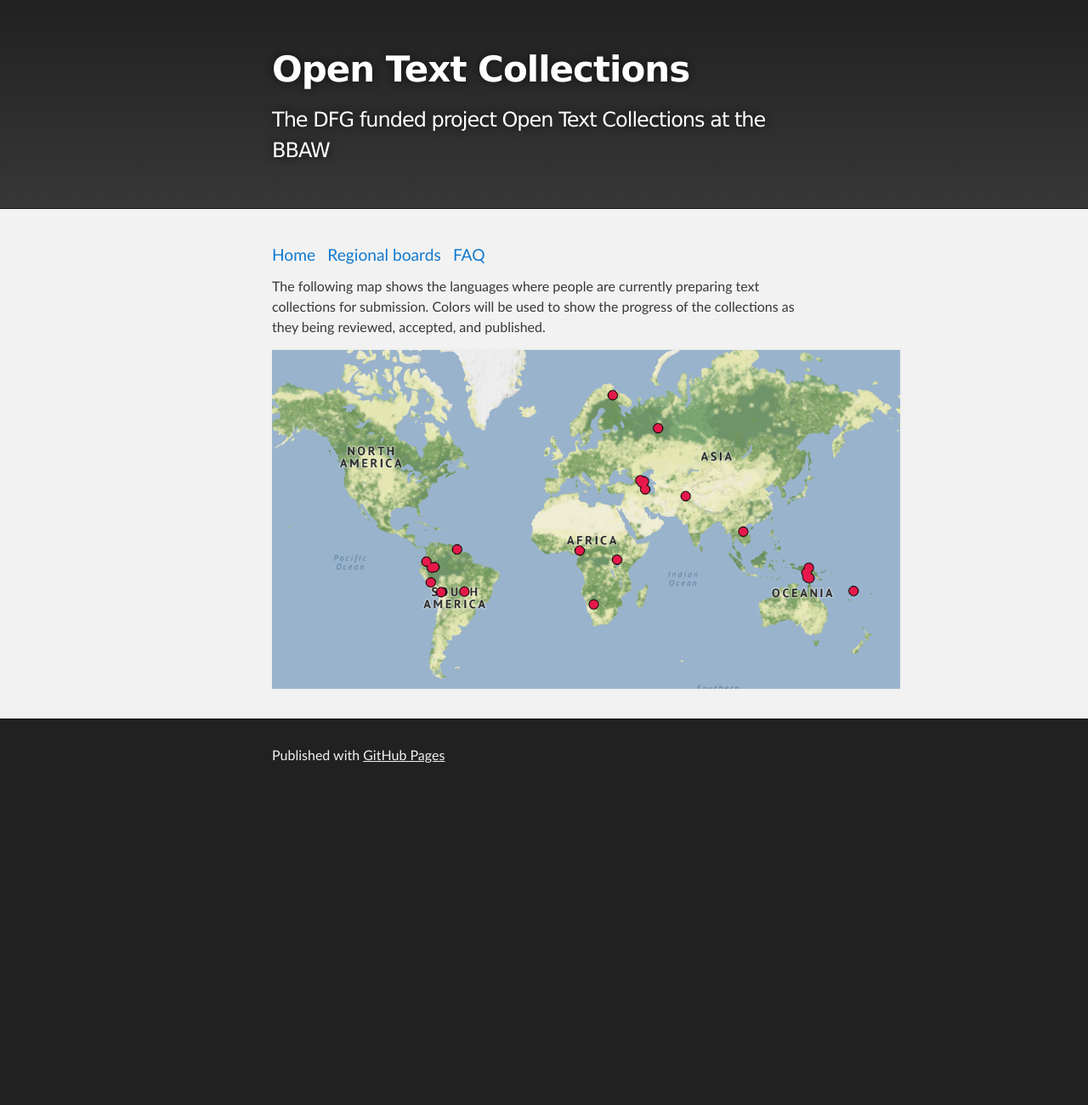
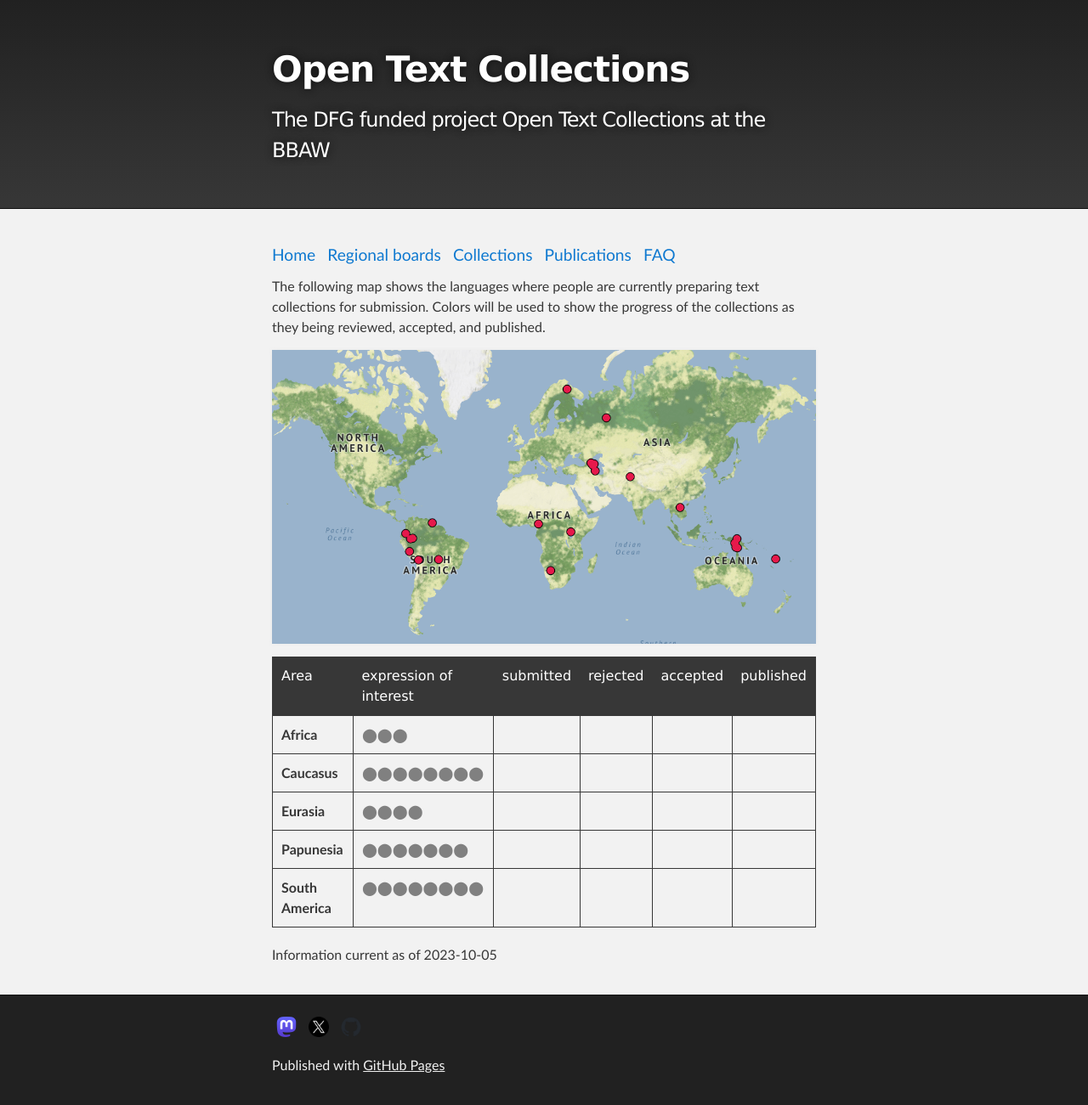
Before and after one commit to OpenTextCollections/opentextcollections.github.io, a Jekyll site: the page built from collections.md, in a window 1280 px wide. Shown: the whole page at 85% size. Built offline with Jekyll 4.4.1, drawn with Linux system fonts in a browser that asks for light colours; before the commit the page ends 936 px from its top, so only the background shows below that.

Commit message:
favicon, social media links, some width issues, progress markers for collections

```diff
--- a/_layouts/default.html
+++ b/_layouts/default.html
@@ -6,6 +6,7 @@
     <meta http-equiv="X-UA-Compatible" content="IE=edge">
     <meta name="viewport" content="width=device-width,maximum-scale=2">
     <link rel="stylesheet" type="text/css" media="screen" href="{{ '/assets/css/style.css?v=' | append: site.github.build_revision | relative_url }}">
+    <link rel="shortcut icon" type="image/png" href="/favicon.png">
 
 {% seo %}
     {% include head-custom.html %}
@@ -37,8 +38,9 @@
     <div id="tabs">
       <div><a href="/index">Home</div>
       <div><a href="/regionalboards">Regional boards</a></div>
-<!--       <div><a href="/collections">Collections</a></div> -->
+      <div><a href="/collections">Collections</a></div>
 <!--       <div><a href="/tools">Tools</a></div> -->
+      <div><a href="/publications">Publications</a></div>
       <div><a href="/faq">FAQ</a></div>
     </div>
         {{ content }}
@@ -51,6 +53,11 @@
         {% if site.github.is_project_page %}
         <p class="copyright">{{ site.title | default: site.github.repository_name }} maintained by <a href="{{ site.github.owner_url }}">{{ site.github.owner_name }}</a></p>
         {% endif %}
+        <span id="mastodon"><a href="https://fedihum.org/@otc"><img src="/imgs/fedihum.png"  style="border:none;box-shadow:none;margin:0px"   height="24px"/></a></span>
+        <span id="twitter"><a href="https://twitter.com/opentextcoll"><img src="/imgs/twitter.png" style="border:none;box-shadow:none;margin:0px;"  height="24px" /></a></span>
+        <span id="twitter"><a href="https://github.com/opentextcollection"><img src="/imgs/github.png" style="border:none;box-shadow:none;margin:0px;"  height="24px" /></a></span>
+<!--         <span id="instagram"></span> -->
+<!--         <span id="facebook"></span> -->
         <p>Published with <a href="https://pages.github.com">GitHub Pages</a></p>
       </footer>
     </div>
--- a/_sass/jekyll-theme-slate.scss
+++ b/_sass/jekyll-theme-slate.scss
@@ -497,3 +497,12 @@
 li strong{
     font-size:150%;
 }
+
+#pre_collection_table  table{
+  color: green;
+}
+
+
+table{
+  width:100%;
+}
--- a/collections.md
+++ b/collections.md
@@ -4,4 +4,17 @@
 
 The following map shows the languages where people are currently preparing text collections for submission. Colors will be used to show the progress of the collections as they being reviewed, accepted, and published.
 
-![a world map showing 28 red dots representing languages in South America, Africa, Europe, Asia, and the Pacific](otclgs.png)
+<img src="otclgs.png" width="100%" alt="worldmap with language dots" description="a world map showing 28 red dots representing languages in South America, Africa, Europe, Asia, and the Pacific">
+
+
+
+
+| Area        | expression of interest | submitted | rejected | accepted | published
+|:--------------------|:---------------|:----------|:---------|:---------|:---------|
+|  **Africa**         | <span style="color:grey"> ⬤⬤⬤</span>|<span style="color:tan">  </span>|<span style="color:#ee0000">  </span>|<span style="color:#aaffaa">  </span>|<span style="color:#00ee00">  </span>         |
+|  **Caucasus**       | <span style="color:grey">  ⬤⬤⬤⬤⬤⬤⬤⬤ </span>  |<span style="color:tan">  </span>|<span style="color:#ee0000">  </span>|<span style="color:#aaffaa">  </span>|<span style="color:#00ee00">  </span>         |
+|  **Eurasia**        | <span style="color:grey">  ⬤⬤⬤⬤     </span>  |<span style="color:tan">  </span>|<span style="color:#ee0000">  </span>|<span style="color:#aaffaa">  </span>|<span style="color:#00ee00">  </span>         |
+|  **Papunesia**      | <span style="color:grey">  ⬤⬤⬤⬤⬤⬤⬤  </span>  |<span style="color:tan">  </span>|<span style="color:#ee0000">  </span>|<span style="color:#aaffaa">  </span>|<span style="color:#00ee00">  </span>         |
+|  **South America**  | <span style="color:grey">  ⬤⬤⬤⬤⬤⬤⬤⬤ </span>  |<span style="color:tan">  </span>|<span style="color:#ee0000">  </span>|<span style="color:#aaffaa">  </span>|<span style="color:#00ee00">  </span>         |
+
+Information current as of 2023-10-05
```
Also changed, not shown: index.md (+2 -1 lines), regionalboards.md (+1 -1 lines), favicon.png (added), imgs/fedihum.png (added), imgs/github.png (added), imgs/twitter.png (added), 1 other file.
